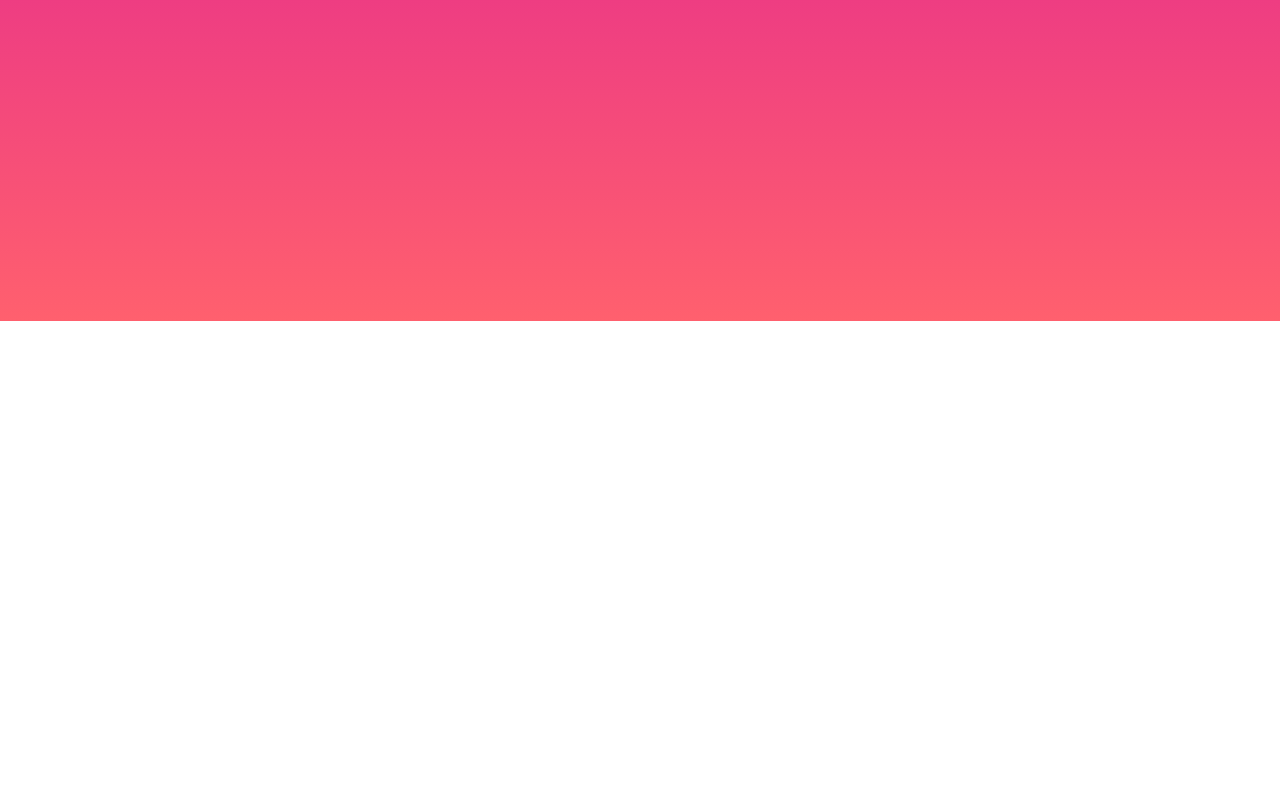
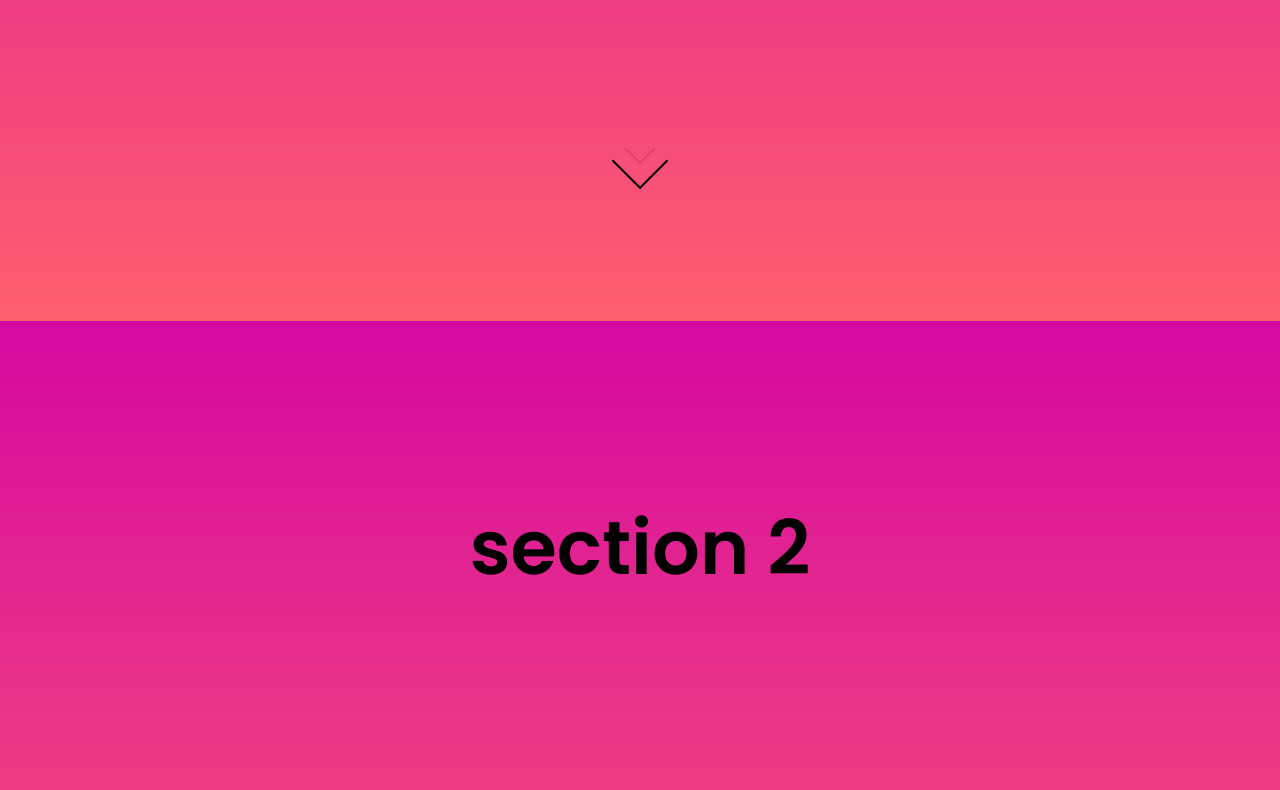
Before and after one commit to jxmeslukin/-visualisetheblockchain, a plain HTML site: page index.html in a window 1280 px wide. Shown: the part 479-1269 px from the top of the page. Before the commit the page ends 800 px from the top, so only its background shows below. Drawn offline with Linux system fonts and the light colour scheme.

Commit message:
multiple sections

```diff
--- a/css/stylesheet.css
+++ b/css/stylesheet.css
@@ -61,6 +61,79 @@ header{
     width: 100%;
     display: flex;
     justify-content: center;
+    flex-direction: row;
     font-size: 50px;
     padding-top: 30px;
+    flex-wrap:wrap;
 }
+
+.content .responsiveText h2 {
+    font-size: 50px;
+    padding-top: 10%;
+    justify-content: center;
+    flex-direction: row;
+}
+
+section {
+    height: 100vh;
+    width: 100vw;
+    scroll-snap-align: start;
+  }
+
+html {
+    scroll-snap-type: y mandatory;
+    scroll-behavior: smooth;
+}
+
+@media (max-width: 767px){
+    header {
+        padding: 20px 40px;
+    }
+    section{
+        padding: 40px;
+        background: linear-gradient(to bottom, #d509a0, #ff606e);
+        overflow-x: hidden;
+    }
+}
+
+.arrow,
+.arrow:before {
+  position: absolute;
+  left: 50%;
+}
+.arrow {
+  width: 40px;
+  height: 40px;
+  top: 80%;
+  margin: -20px 0 0 -20px;
+  -webkit-transform: rotate(45deg);
+  border-left: none;
+  border-top: none;
+  border-right: 2px rgb(2, 2, 2) solid;
+  border-bottom: 2px rgb(0, 0, 0) solid;
+}
+
+.arrow:before {
+  content: '';
+  width: 20px;
+  height: 20px;
+  top: 50%;
+  margin: -10px 0 0 -10px;
+  border-left: none;
+  border-top: none;
+  border-right: 1px rgb(0, 0, 0) solid;
+  border-bottom: 1px rgb(0, 0, 0) solid;
+  animation-duration: 2s;
+  animation-iteration-count: infinite;
+  animation-name: arrow;
+}
+
+@keyframes arrow {
+  0% {
+    opacity: 1;
+    }
+  100% {
+    opacity: 0;
+    transform: translate(-10px, -10px);
+  }
+}
--- a/index.html
+++ b/index.html
@@ -12,7 +12,8 @@
     <link href="https://fonts.googleapis.com/css2?family=Poppins:wght@300;400;500;600&display=swap" rel="stylesheet">
 </head>
 <body>
-    <section>
+    <div class="container">
+        <section class="child">
             <header>
                 <a href="#" class="logo"><img src="/logo.png"> </a>
                 <div class="toggle"></div>
@@ -20,9 +21,25 @@
             <div class="content">
                 <div class="responsiveText">
                     <h1>visualise the blockchain</h1>
+                    <br>
+                    <h2>blah blah</h2>
                 </div>
             </div>
+            <a href="#pgTwo">
+                <div class="arrow"></div>
+            </a>
         </section>
+        <section class="child">
+            <a id="pgTwo"></a>
+            <div class="content">
+                <div class="responsiveText">
+                    <h1>section 2</h1>
+                </div>
+            </div>
+
+        </section>
+    </div>
+
     <script src="js/main.js"></script>
 </body>
 </html>
```
Also changed, not shown: menu.png. Lines whose indentation alone changed are shown as unchanged.
